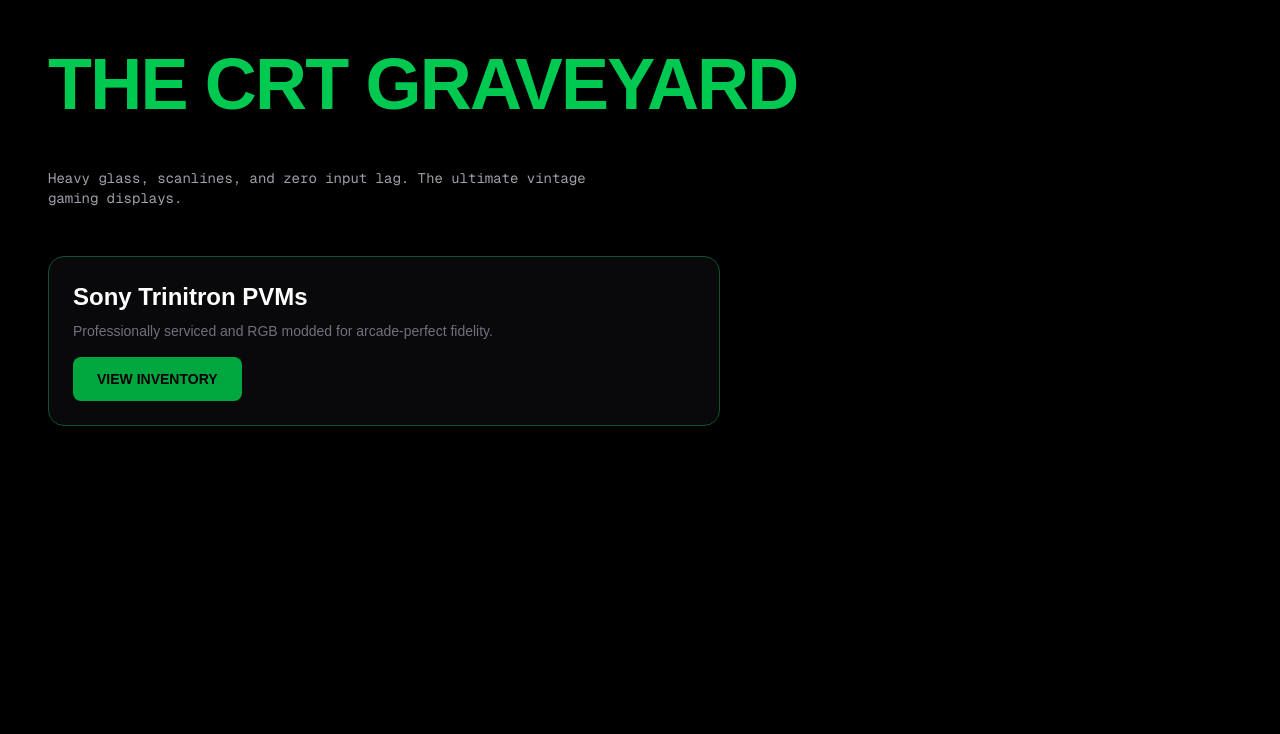
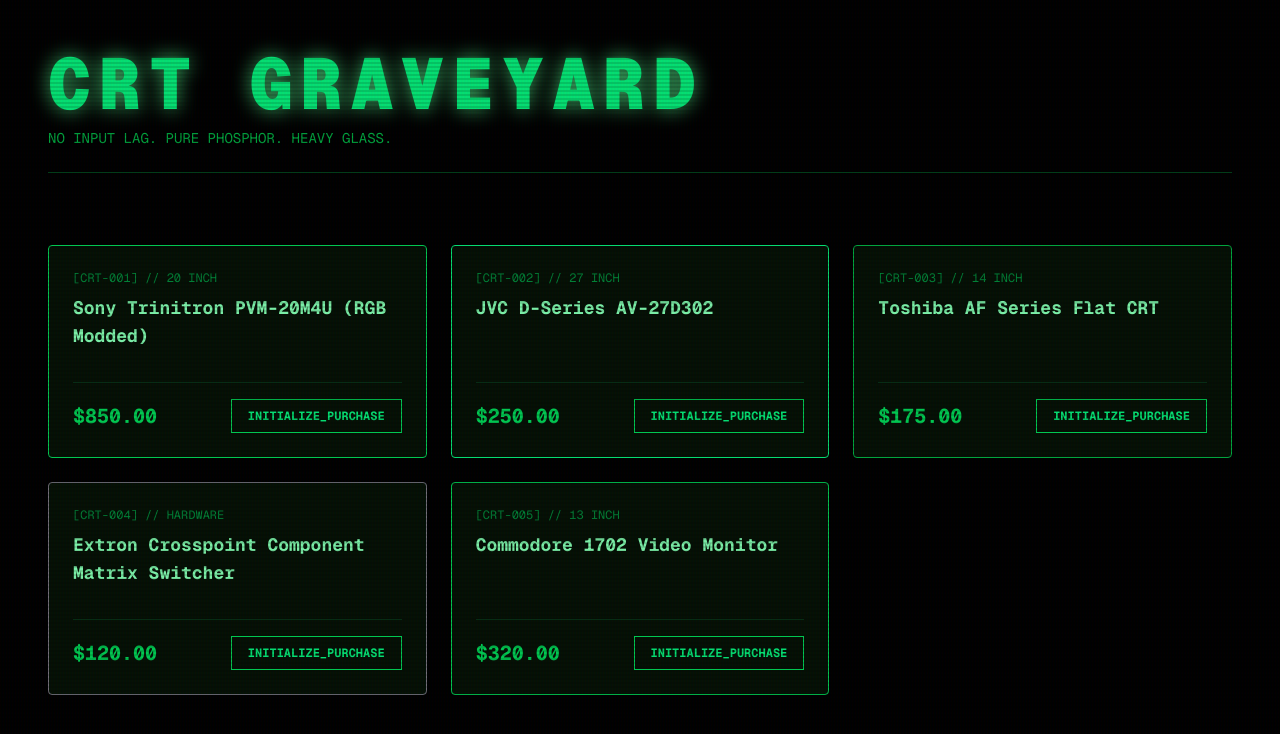
Before and after one commit to aashorrosh-beep/aether-nexus-matrix, a Next.js app: page /nostalgia/crt-graveyard in a window 1280 px wide. Shown: the top 734 px of the page. Built offline with nearby package versions, Linux system fonts and the light colour scheme.

Commit message:
feat: injected full inventory ledgers and applied custom thematic UI styling to batch 2 and 3 rooms

```diff
--- a/app/nostalgia/crt-graveyard/page.tsx
+++ b/app/nostalgia/crt-graveyard/page.tsx
@@ -1,13 +1,36 @@
+const crtInventory = [
+  { sku: "CRT-001", name: "Sony Trinitron PVM-20M4U (RGB Modded)", price: "$850.00", size: "20 INCH", tube: "border-green-500" },
+  { sku: "CRT-002", name: "JVC D-Series AV-27D302", price: "$250.00", size: "27 INCH", tube: "border-green-400" },
+  { sku: "CRT-003", name: "Toshiba AF Series Flat CRT", price: "$175.00", size: "14 INCH", tube: "border-green-600" },
+  { sku: "CRT-004", name: "Extron Crosspoint Component Matrix Switcher", price: "$120.00", size: "HARDWARE", tube: "border-zinc-500" },
+  { sku: "CRT-005", name: "Commodore 1702 Video Monitor", price: "$320.00", size: "13 INCH", tube: "border-green-500" }
+];
+
 export default function CRTGraveYardPage() {
   return (
-    <main className="min-h-screen bg-black text-white p-6 md:p-12">
-      <div className="max-w-7xl mx-auto space-y-12">
-        <h1 className="text-5xl md:text-7xl font-black uppercase tracking-tight text-green-500">The CRT Graveyard</h1>
-        <p className="text-zinc-400 font-mono mt-3 max-w-xl text-sm">Heavy glass, scanlines, and zero input lag. The ultimate vintage gaming displays.</p>
-        <div className="bg-zinc-950 border border-green-900 rounded-2xl p-6 mt-6 max-w-2xl">
-          <h2 className="text-2xl font-bold mb-2">Sony Trinitron PVMs</h2>
-          <p className="text-sm text-zinc-500 mb-4">Professionally serviced and RGB modded for arcade-perfect fidelity.</p>
-          <button className="bg-green-600 text-black font-bold text-sm uppercase px-6 py-3 rounded-lg">View Inventory</button>
+    <main className="min-h-screen bg-black text-green-500 p-6 md:p-12 font-mono relative overflow-hidden">
+      <div className="absolute inset-0 bg-[linear-gradient(rgba(18,16,16,0)_50%,rgba(0,0,0,0.25)_50%),linear-gradient(90deg,rgba(255,0,0,0.06),rgba(0,255,0,0.02),rgba(0,0,255,0.06))] bg-[length:100%_4px,3px_100%] pointer-events-none opacity-50 z-50"></div>
+
+      <div className="max-w-7xl mx-auto space-y-12 relative z-10">
+        <div className="border-b border-green-500/30 pb-6">
+          <h1 className="text-5xl md:text-7xl font-black uppercase tracking-widest text-green-400 drop-shadow-[0_0_10px_rgba(74,222,128,0.8)]">
+            CRT GRAVEYARD
+          </h1>
+          <p className="text-green-600 mt-2 text-sm">NO INPUT LAG. PURE PHOSPHOR. HEAVY GLASS.</p>
+        </div>
+        <div className="grid grid-cols-1 md:grid-cols-2 lg:grid-cols-3 gap-6 pt-6">
+          {crtInventory.map((item) => (
+            <div key={item.sku} className={`bg-[#051005] border ${item.tube} p-6 rounded flex flex-col justify-between hover:bg-[#0a1f0a] transition-colors`}>
+              <div>
+                <span className="text-xs text-green-700 mb-2 block">[{item.sku}] // {item.size}</span>
+                <h2 className="text-lg font-bold text-green-300">{item.name}</h2>
+              </div>
+              <div className="mt-8 flex justify-between items-center border-t border-green-900/50 pt-4">
+                <span className="text-xl font-bold">{item.price}</span>
+                <button className="border border-green-500 text-green-400 hover:bg-green-500 hover:text-black font-bold text-xs px-4 py-2 transition-colors">INITIALIZE_PURCHASE</button>
+              </div>
+            </div>
+          ))}
         </div>
       </div>
     </main>
--- a/app/nostalgia/houston-athletics-vault/page.tsx
+++ b/app/nostalgia/houston-athletics-vault/page.tsx
@@ -1,13 +1,34 @@
+const athleticsInventory = [
+  { sku: "HAV-001", name: "1994 Houston Rockets Championship Snapback", price: "$120.00", type: "DEADSTOCK", color: "border-red-600" },
+  { sku: "HAV-002", name: "Authentic Astrodome Plastic Stadium Seat", price: "$450.00", type: "RELIC", color: "border-orange-500" },
+  { sku: "HAV-003", name: "90s Astros Navy/Gold Star Starter Jacket", price: "$275.00", type: "VINTAGE", color: "border-amber-500" },
+  { sku: "HAV-004", name: "1995 World Series Commemorative Ticket", price: "$85.00", type: "MEMORABILIA", color: "border-orange-500" },
+  { sku: "HAV-005", name: "Game-Worn Minor League Cleats (Cleburne)", price: "$195.00", type: "RELIC", color: "border-red-600" }
+];
+
 export default function AthleticsVaultPage() {
   return (
-    <main className="min-h-screen bg-black text-white p-6 md:p-12">
+    <main className="min-h-screen bg-[#0a0a0a] text-white p-6 md:p-12 font-sans">
       <div className="max-w-7xl mx-auto space-y-12">
-        <h1 className="text-5xl md:text-7xl font-black uppercase tracking-tight text-orange-600">Houston Athletics Vault</h1>
-        <p className="text-zinc-400 font-mono mt-3 max-w-xl text-sm">Vintage windbreakers, authentic stadium relics, and classic snapbacks.</p>
-        <div className="bg-zinc-950 border border-orange-900 rounded-2xl p-6 mt-6 max-w-2xl">
-          <h2 className="text-2xl font-bold mb-2">The 1994 Championship Collection</h2>
-          <p className="text-sm text-zinc-500 mb-4">Deadstock apparel and authenticated memorabilia from the golden era.</p>
-          <button className="bg-orange-600 text-black font-bold text-sm uppercase px-6 py-3 rounded-lg">Access Collection</button>
+        <div className="border-l-8 border-orange-600 pl-6">
+          <h1 className="text-5xl md:text-7xl font-black uppercase tracking-tight text-orange-500">
+            Houston Athletics Vault
+          </h1>
+          <p className="text-zinc-400 font-mono mt-3 max-w-xl text-sm uppercase tracking-widest">Archival Stadium Relics & Golden Era Deadstock</p>
+        </div>
+        <div className="grid grid-cols-1 md:grid-cols-2 lg:grid-cols-3 gap-6 pt-6">
+          {athleticsInventory.map((item) => (
+            <div key={item.sku} className={`bg-zinc-900 border-t-4 ${item.color} p-6 flex flex-col justify-between shadow-lg`}>
+              <div>
+                <span className="text-xs font-black text-orange-500 tracking-widest">{item.type}</span>
+                <h2 className="text-xl font-bold mt-2">{item.name}</h2>
+              </div>
+              <div className="mt-8 flex justify-between items-center">
+                <span className="text-2xl font-black font-mono">{item.price}</span>
+                <button className="bg-orange-600 hover:bg-orange-500 text-black font-bold text-xs uppercase px-4 py-2">Add to Cart</button>
+              </div>
+            </div>
+          ))}
         </div>
       </div>
     </main>
--- a/app/nostalgia/vhs-archive/page.tsx
+++ b/app/nostalgia/vhs-archive/page.tsx
@@ -1,13 +1,34 @@
+const vhsInventory = [
+  { sku: "VHS-001", name: "Back to the Future (1985) - Factory Sealed", price: "$450.00", format: "VHS", style: "border-blue-600" },
+  { sku: "VHS-002", name: "Custom 1989 Saturday Morning Cartoon Mixtape", price: "$35.00", format: "SP MODE", style: "border-yellow-500" },
+  { sku: "VHS-003", name: "Sports Bloopers '92 with Original Commercials", price: "$25.00", format: "EP MODE", style: "border-red-600" },
+  { sku: "VHS-004", name: "Panasonic Omnivision 4-Head VCR (Refurbished)", price: "$180.00", format: "HARDWARE", style: "border-zinc-500" },
+  { sku: "VHS-005", name: "Classic Red Sports Car VHS Tape Rewinder", price: "$45.00", format: "ACCESSORY", style: "border-red-600" }
+];
+
 export default function VHSArchivePage() {
   return (
-    <main className="min-h-screen bg-black text-white p-6 md:p-12">
+    <main className="min-h-screen bg-blue-950 text-white p-6 md:p-12 font-mono">
       <div className="max-w-7xl mx-auto space-y-12">
-        <h1 className="text-5xl md:text-7xl font-black uppercase tracking-tight text-red-600">The VHS Archive</h1>
-        <p className="text-zinc-400 font-mono mt-3 max-w-xl text-sm">Sealed blockbusters, custom bootlegs, and retro media players.</p>
-        <div className="bg-zinc-950 border border-red-900 rounded-2xl p-6 mt-6 max-w-2xl">
-          <h2 className="text-2xl font-bold mb-2">Weekend Rental Pass</h2>
-          <p className="text-sm text-zinc-500 mb-4">Access our digital conversion library of 1980s commercials and lost media.</p>
-          <button className="bg-red-600 text-white font-bold text-sm uppercase px-6 py-3 rounded-lg">Unlock Archive</button>
+        <div className="bg-yellow-400 p-8 rounded-t-3xl border-b-8 border-red-600">
+          <h1 className="text-5xl md:text-7xl font-black uppercase tracking-tighter text-blue-900 skew-x-[-5deg]">
+            The VHS Archive
+          </h1>
+          <p className="text-red-700 font-bold mt-2 max-w-xl text-lg skew-x-[-5deg]">Be Kind. Rewind. Preserve.</p>
+        </div>
+        <div className="grid grid-cols-1 md:grid-cols-2 lg:grid-cols-3 gap-6 pt-2">
+          {vhsInventory.map((item) => (
+            <div key={item.sku} className={`bg-blue-900 border-4 ${item.style} p-6 rounded-lg flex flex-col justify-between shadow-[8px_8px_0px_rgba(0,0,0,0.5)]`}>
+              <div>
+                <div className="bg-black text-white text-xs inline-block px-2 py-1 mb-3">{item.format}</div>
+                <h2 className="text-xl font-bold leading-tight">{item.name}</h2>
+              </div>
+              <div className="mt-8 flex justify-between items-center bg-black p-3 rounded">
+                <span className="text-xl font-black text-green-400">{item.price}</span>
+                <button className="bg-yellow-500 hover:bg-yellow-400 text-blue-900 font-black text-xs uppercase px-4 py-2">Rent / Buy</button>
+              </div>
+            </div>
+          ))}
         </div>
       </div>
     </main>
```
Also changed, not shown: app/nostalgia/trading-card-syndicate/page.tsx (+29 -14 lines).
